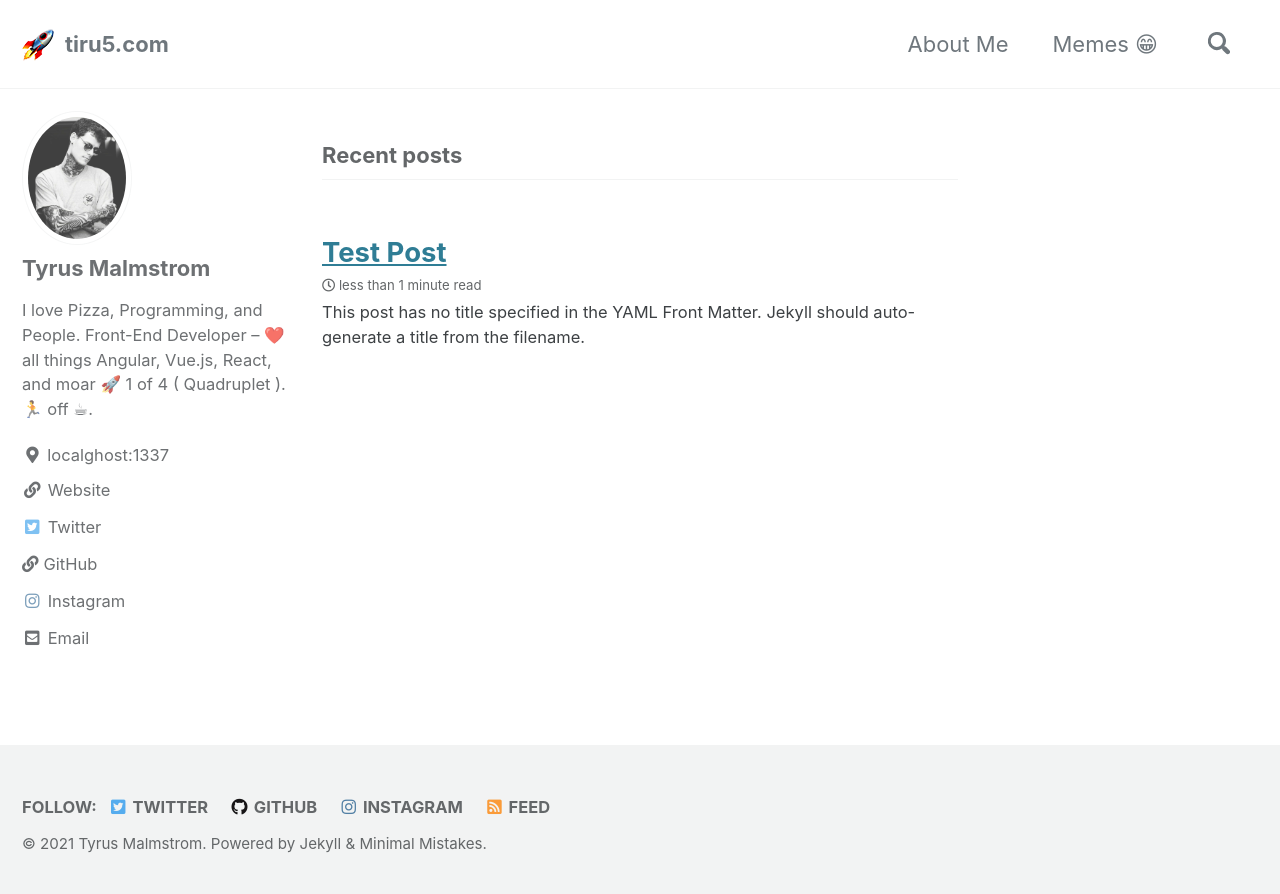
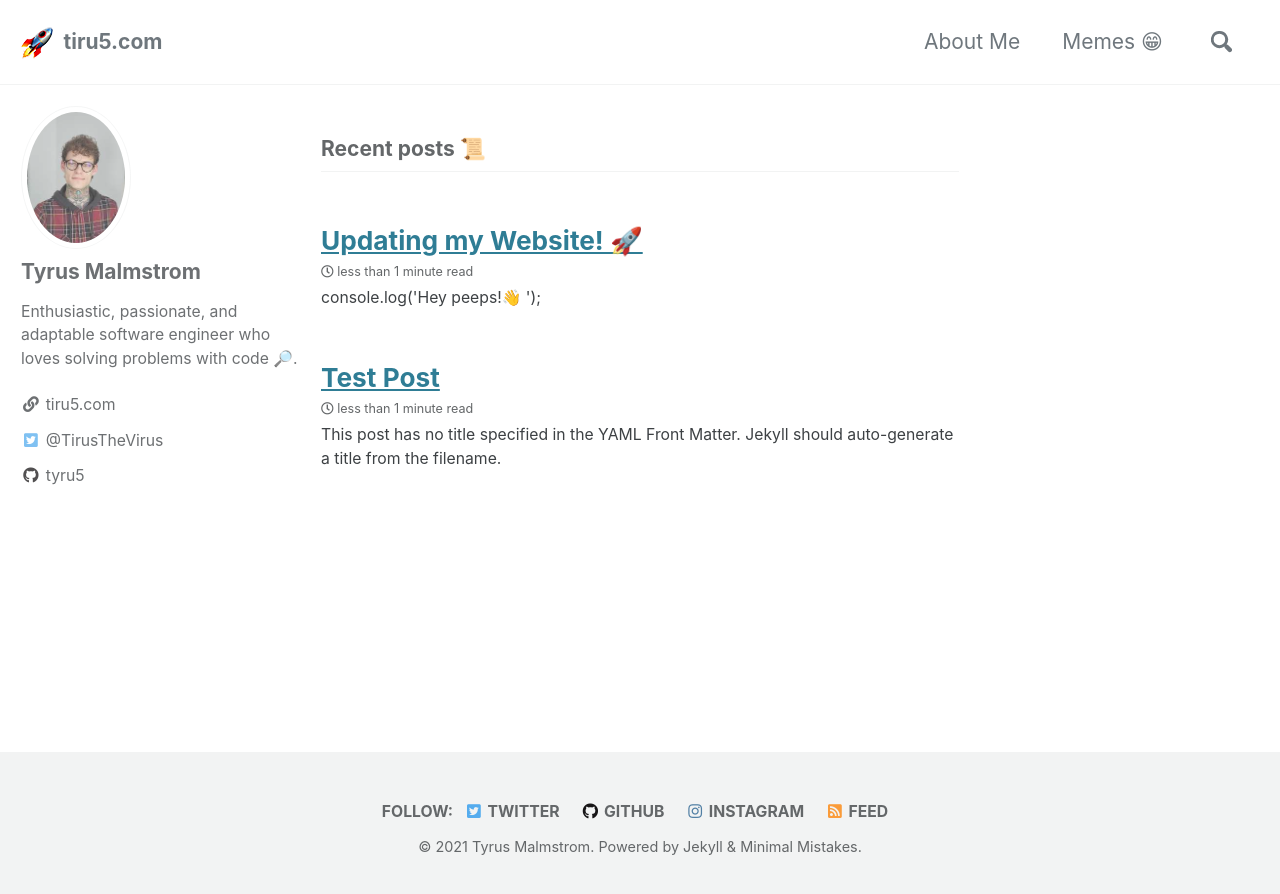
Before and after one commit to Tyru5/Tyru5.github.io, a Jekyll site: the page built from index.html, in a window 1280 px wide. Shown: the top 894 px of the page. Built offline with Jekyll 4.4.1, drawn with Linux system fonts in a browser that asks for light colours; cached includes are drawn as plain includes; the list of posts is cut into pages by our own code.

Commit message:
updating my website! added my first real post, and modified some scss values.

```diff
--- a/_config.yml
+++ b/_config.yml
@@ -92,32 +92,29 @@ analytics:
 # Site Author
 author:
   name             : "Tyrus Malmstrom"
-  avatar           : "/assets/images/tyrus_avatar_bio.jpg"
-  bio              : "I love Pizza, Programming, and People.
-                      Front-End Developer -- ❤️ all things Angular, Vue.js, React, and moar 🚀
-                      1 of 4 ( Quadruplet ).
-                      🏃 off ☕."
-  location         : "localghost:1337"
-  email            : "tyrusm@hotmail.com"
+  avatar           : "/assets/images/ty_avatar_0b1110.jpg"
+  bio              : "Enthusiastic, passionate, and adaptable software engineer who loves solving problems with code 🔎."
+  #location         : "localghost:1337"
+  #email            : "tyrusm@hotmail.com"
   links:
     # - label: "Email"
     #   icon: "fas fa-fw fa-envelope-square"
     #   url: "mailto:tyrusm@hotmail.com"
-    - label: "Website"
+    - label: "tiru5.com"
       icon: "fas fa-fw fa-link"
       url: "https://www.tiru5.com"
-    - label: "Twitter"
+    - label: "@TirusTheVirus"
       icon: "fab fa-fw fa-twitter-square"
       url: "https://twitter.com/TirustheVirus"
     - label: "Facebook"
       icon: "fab fa-fw fa-facebook-square"
       # url: "https://facebook.com/"
-    - label: "GitHub"
-      icown: "fab fa-fw fa-github"
+    - label: "tyru5"
+      icon: "fab fa-fw fa-github"
       url: "https://github.com/tyru5"
-    - label: "Instagram"
-      icon: "fab fa-fw fa-instagram"
-      url: "https://instagram.com/_tirusthevirus_"
+    # - label: "Instagram"
+    #   icon: "fab fa-fw fa-instagram"
+    #   url: "https://instagram.com/_tirusthevirus_"
 
 # Site Footer
 footer:
@@ -130,7 +127,7 @@ footer:
     #   url:
     - label: "GitHub"
       icon: "fab fa-fw fa-github"
-      url: "https://tyru5.github.io"
+      url: "https://github.com/tyru5"
     # - label: "GitLab"
     #   icon: "fab fa-fw fa-gitlab"
     #   url:
--- a/_layouts/home.html
+++ b/_layouts/home.html
@@ -4,7 +4,7 @@ layout: archive
 
 {{ content }}
 
-<h3 class="archive__subtitle">{{ site.data.ui-text[site.locale].recent_posts | default: "Recent Posts" }}</h3>
+<h3 class="archive__subtitle">{{ site.data.ui-text[site.locale].recent_posts | default: "Recent Posts" }} 📜</h3>
 
 {% if paginator %}
   {% assign posts = paginator.posts %}
--- a/_sass/minimal-mistakes/_footer.scss
+++ b/_sass/minimal-mistakes/_footer.scss
@@ -4,7 +4,8 @@
 
 .page__footer {
   @include clearfix;
-  float: left;
+  // TAM changed: float: left;
+  text-align: center;
   margin-left: 0;
   margin-right: 0;
   width: 100%;
--- a/_sass/minimal-mistakes/_reset.scss
+++ b/_sass/minimal-mistakes/_reset.scss
@@ -19,7 +19,7 @@ html {
   }
 
   @include breakpoint($x-large) {
-    font-size: 22px;
+    font-size: 21px;
   }
 
   -webkit-text-size-adjust: 100%;
```
Also changed, not shown: _posts/2021-01-14-updating-website.md (added, +17 -0 lines), assets/images/ty_avatar_0b1110.jpg (added).
